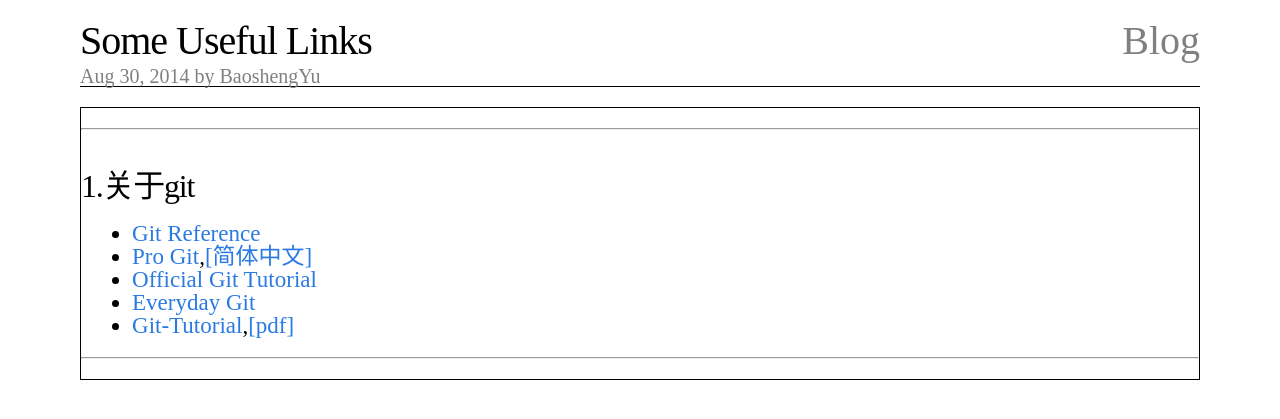
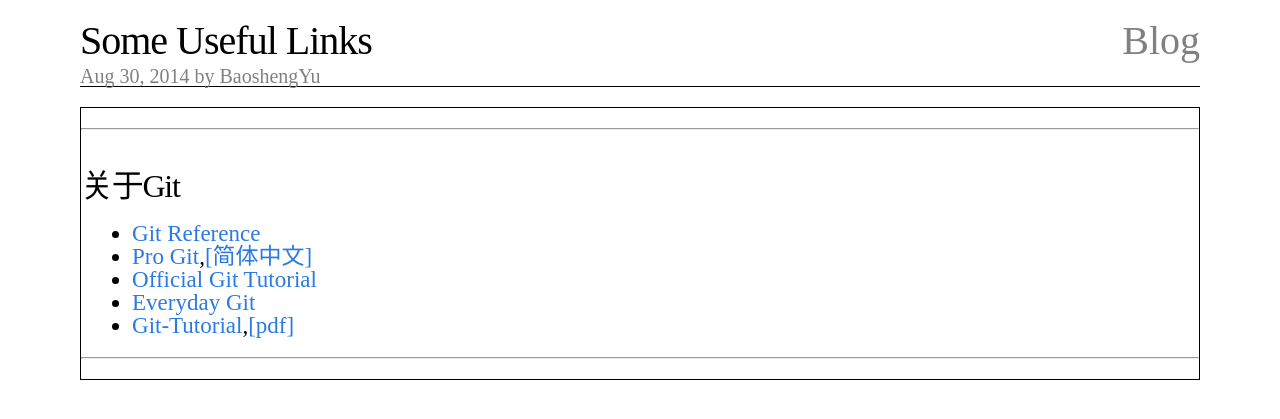
Before and after one commit to codeybs/blog, a Jekyll site: the page built from _posts/2014-08-30-Some-useful-links.markdown, in a window 1280 px wide. Shown: the top 419 px of the page. Built offline with Jekyll 4.4.1, drawn with Linux system fonts in a browser that asks for light colours.

Commit message:
new blog

```diff
--- a/_posts/2014-08-30-Some-useful-links.markdown
+++ b/_posts/2014-08-30-Some-useful-links.markdown
@@ -8,7 +8,7 @@ author: BaoshengYu
 
 
 --------
-## 1.关于git
+## 关于Git
 
 + [Git Reference](http://git-scm.com/docs)
 + [Pro Git](http://git-scm.com/book),[[简体中文]](http://git-scm.com/book/zh)
```
